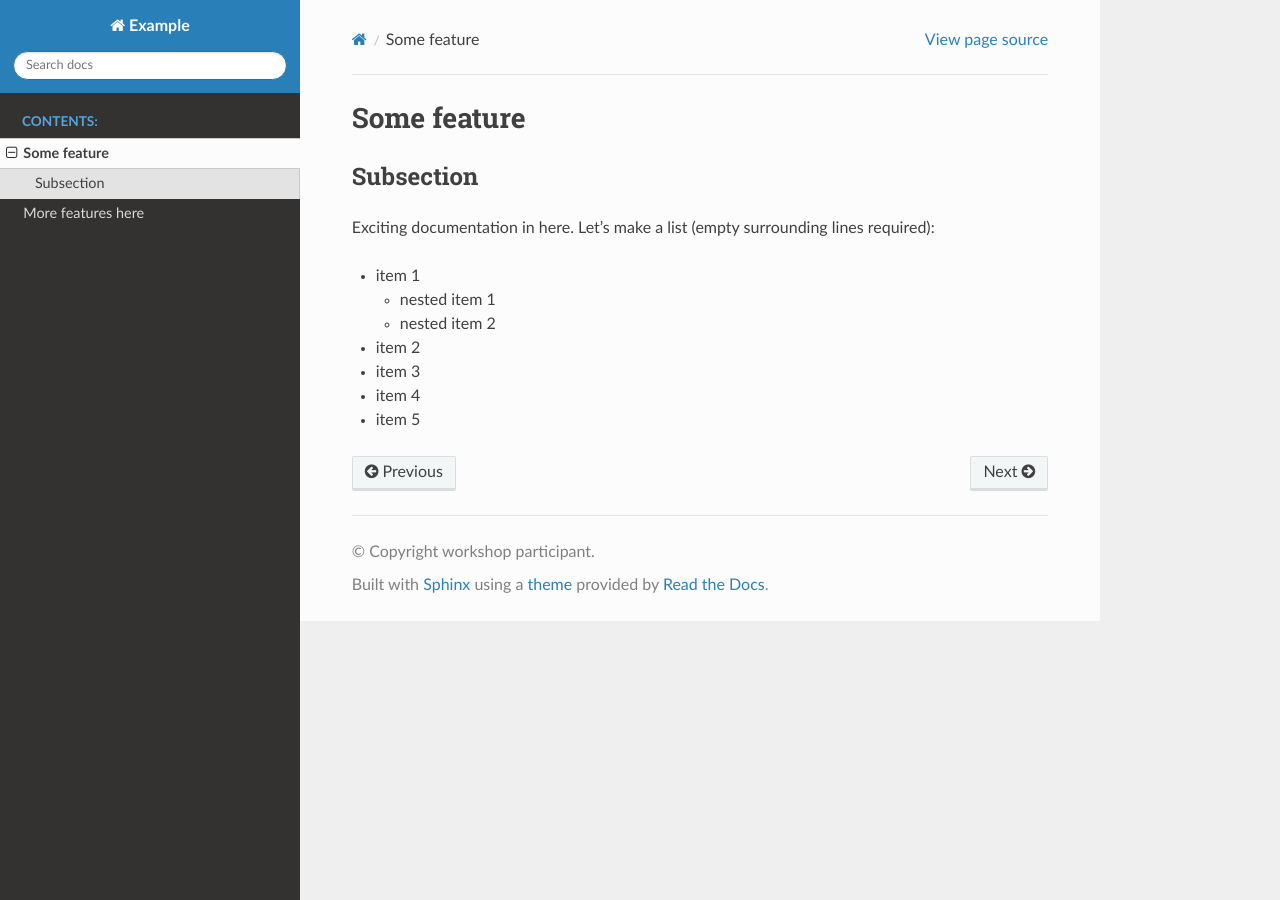
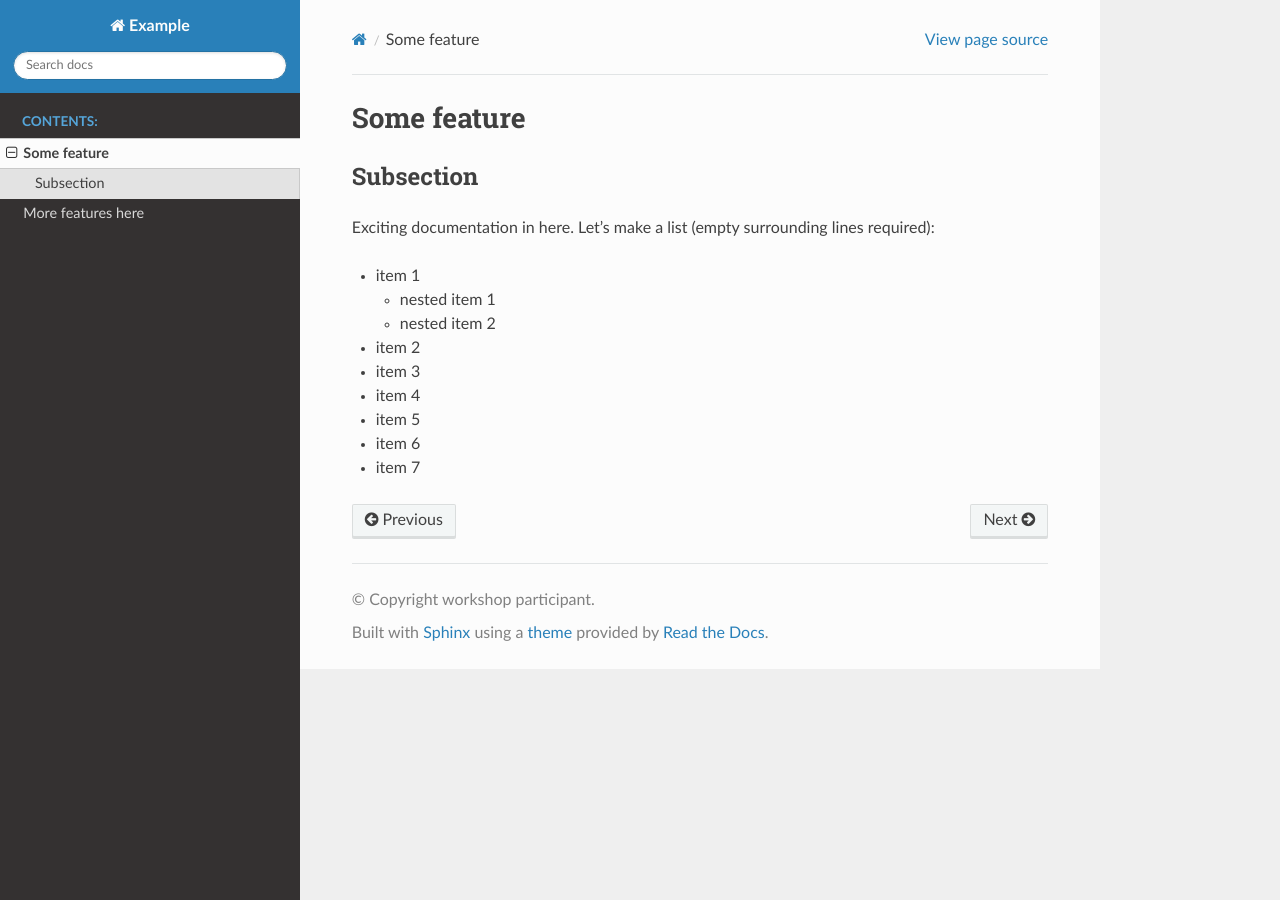
Before and after one commit to damar-wicaksono/documentation-example, a Sphinx documentation site: the page built from doc/some-feature.md, in a window 1280 px wide. Built offline with Sphinx 7.4.7 and the Read the Docs theme 3.1.0, drawn with Linux system fonts in a browser that asks for light colours.

Commit message:
Another update docs

```diff
--- a/doc/some-feature.md
+++ b/doc/some-feature.md
@@ -14,3 +14,5 @@ Let's make a list (empty surrounding lines required):
 - item 3
 - item 4
 - item 5
+- item 6
+- item 7
```
Also changed, not shown: 1 other file.
